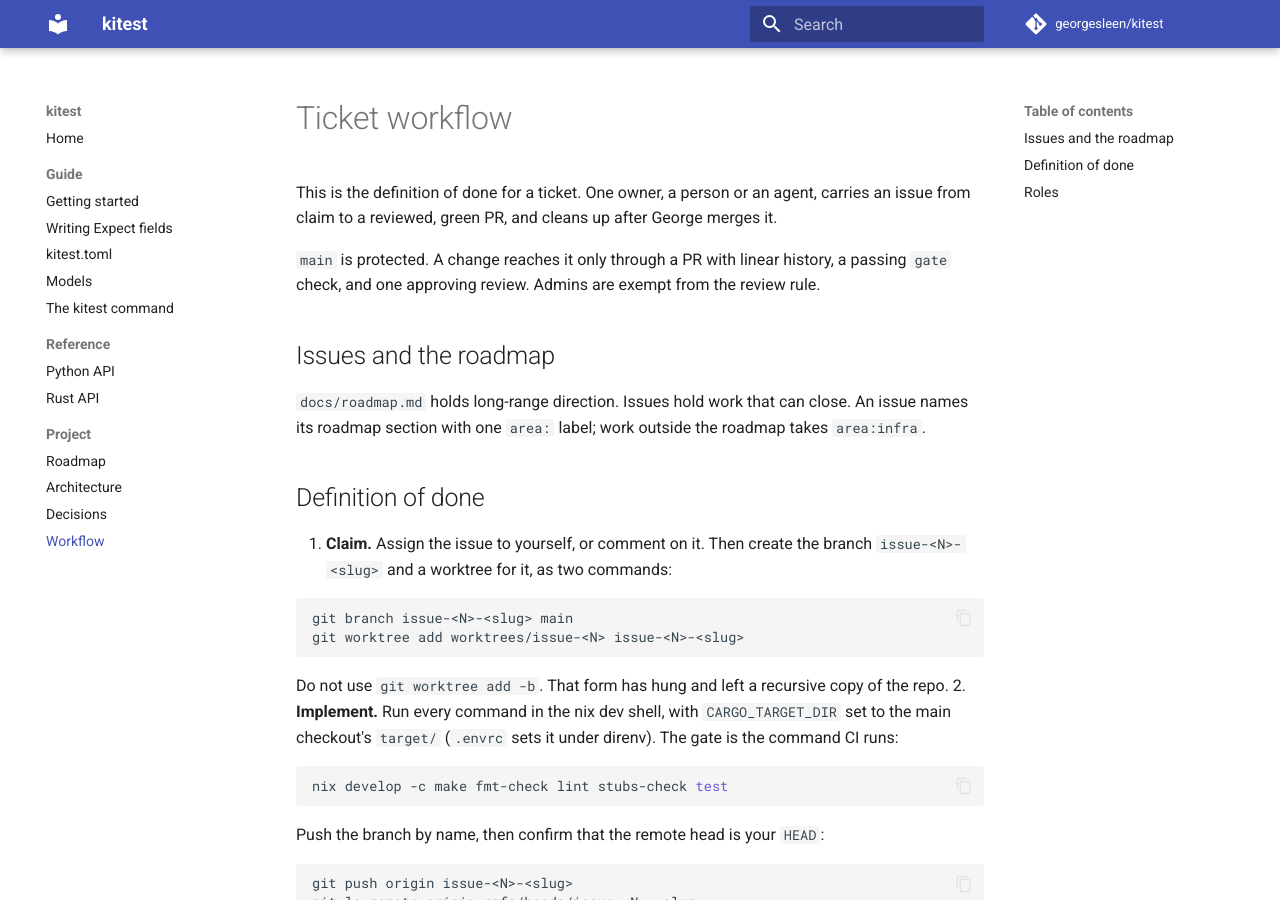
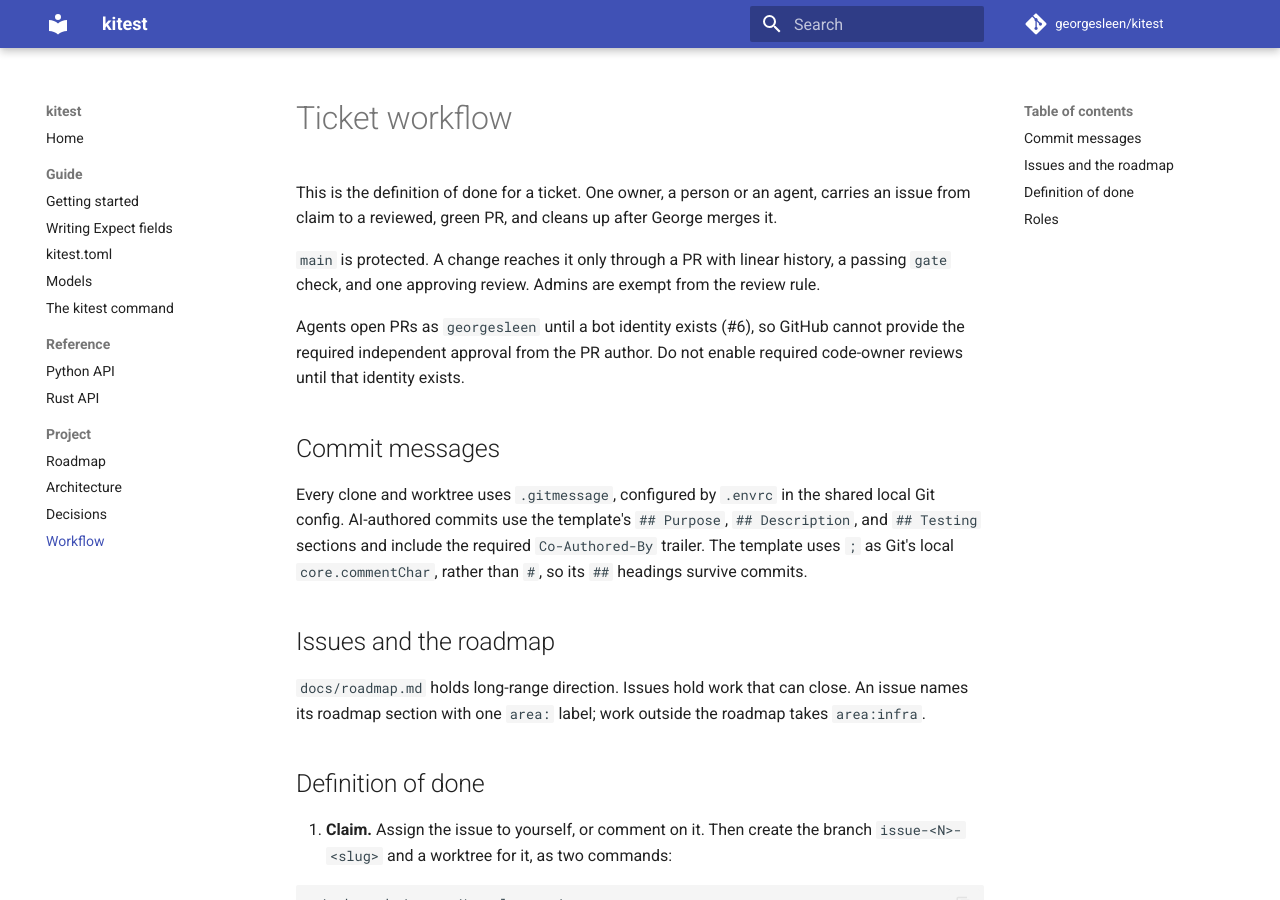
Before and after one commit to georgesleen/kitest, an MkDocs documentation site: the page built from docs/workflow.md, in a window 1280 px wide and 900 px high. Built offline with MkDocs 1.6.1 and Material for MkDocs 9.7.7, drawn with Linux system fonts in a browser that asks for light colours; comment, search, counter and statistics services are not loaded.

Commit message:
Add CODEOWNERS and commit template
## Purpose
Document repository ownership and standardize commit messages.

## Description
Add CODEOWNERS, configure the shared commit template with a non-conflicting comment character, and document the workflow rules.

## Testing
Verified template headings in a fresh worktree and checked the CODEOWNERS configuration.

Co-Authored-By: Claude <noreply@anthropic.com>

```diff
--- a/docs/workflow.md
+++ b/docs/workflow.md
@@ -7,6 +7,18 @@ George merges it.
 `main` is protected. A change reaches it only through a PR with linear history,
 a passing `gate` check, and one approving review. Admins are exempt from the
 review rule.
+
+Agents open PRs as `georgesleen` until a bot identity exists (#6), so GitHub
+cannot provide the required independent approval from the PR author. Do not
+enable required code-owner reviews until that identity exists.
+
+## Commit messages
+
+Every clone and worktree uses `.gitmessage`, configured by `.envrc` in the
+shared local Git config. AI-authored commits use the template's `## Purpose`,
+`## Description`, and `## Testing` sections and include the required
+`Co-Authored-By` trailer. The template uses `;` as Git's local
+`core.commentChar`, rather than `#`, so its `##` headings survive commits.
 
 ## Issues and the roadmap
 
```
Also changed, not shown: 3 other files.
